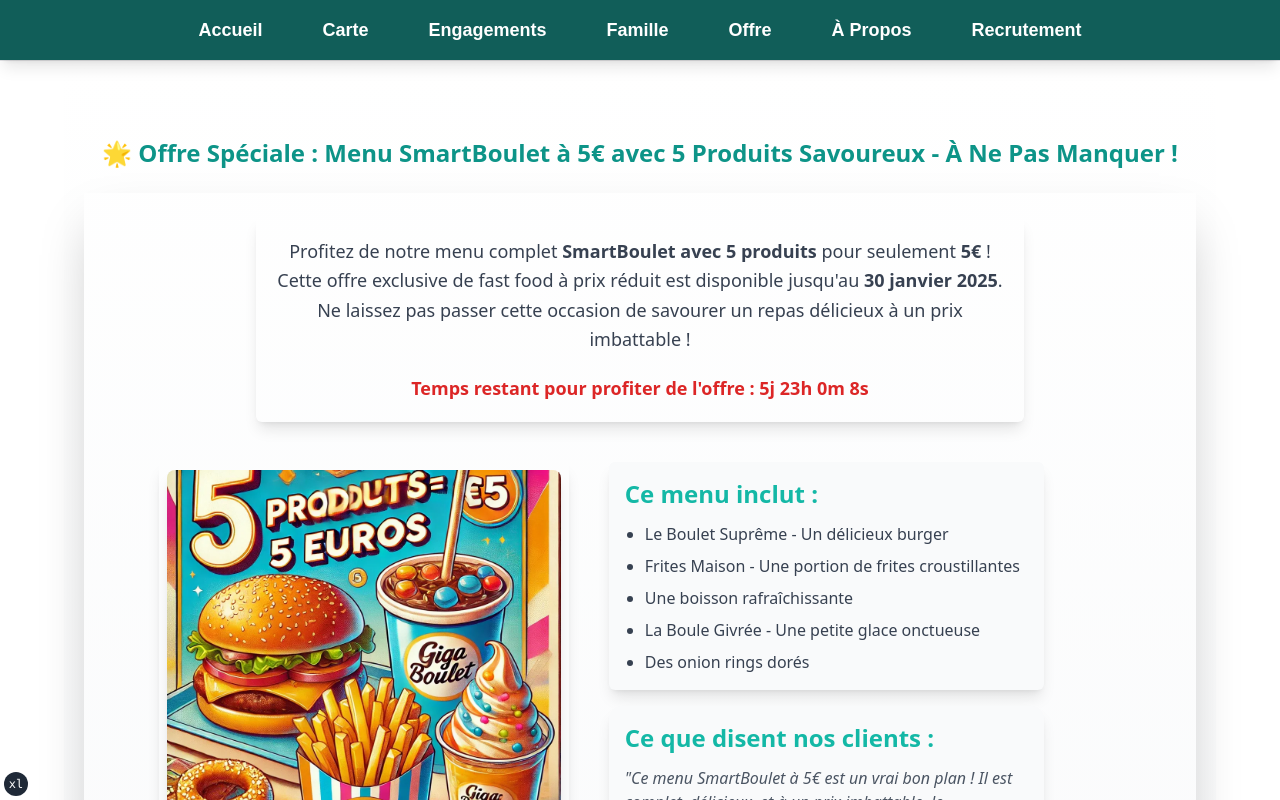
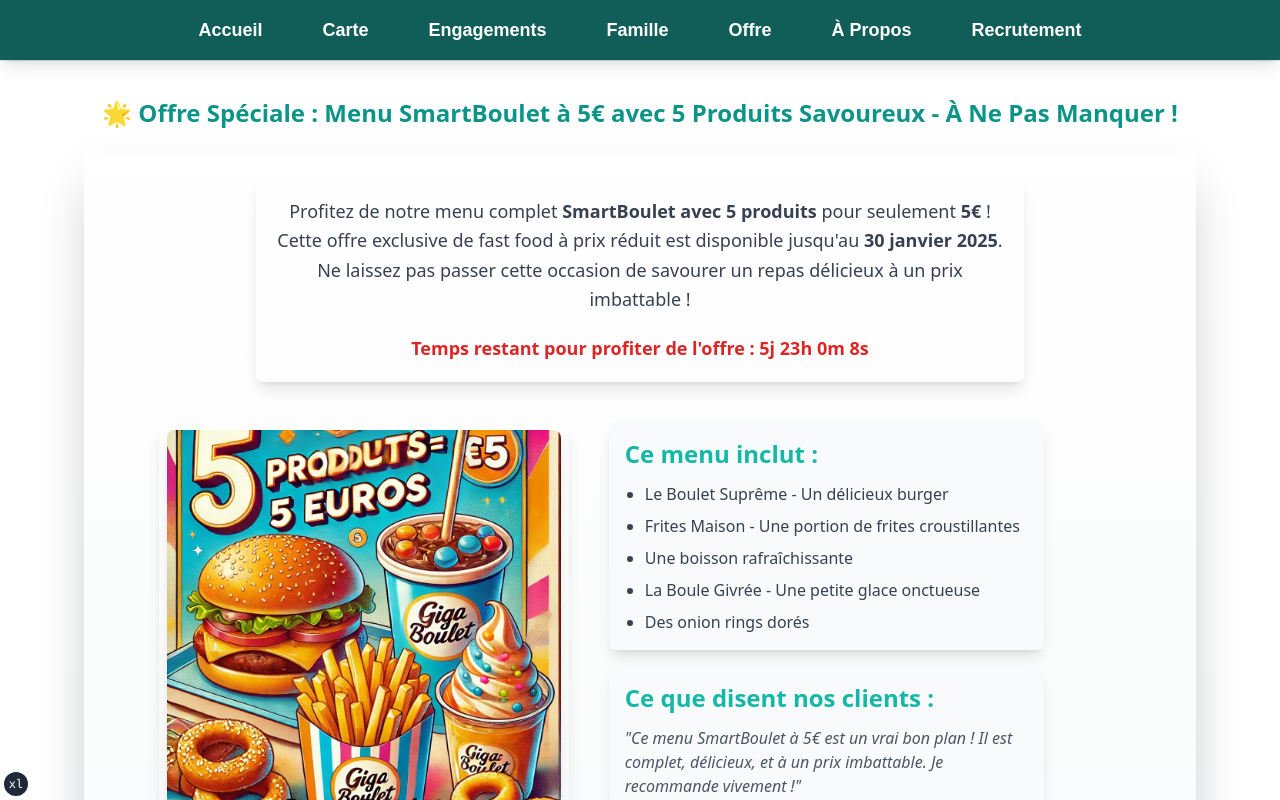
Before and after one commit to BaiAissame/giga-boulet, a Next.js app: page /Offre in a window 1280 px wide. Shown: the top 800 px of the page. Built offline with nearby package versions, Linux system fonts and the light colour scheme.

Commit message:
modifs seo

```diff
--- a/src/app/Offre/page.js
+++ b/src/app/Offre/page.js
@@ -56,7 +56,7 @@ export default function Page() {
         <div className="font-sans p-5 bg-gradient-to-b from-white to-gray-50 min-h-screen">
 
           {/* Titre */}
-          <h1 className="text-teal-600 mt-14 text-center text-2xl font-extrabold mb-6">
+          <h1 className="text-teal-600 mt-4 text-center text-2xl font-extrabold mb-6">
             🌟 Offre Spéciale : Menu SmartBoulet à 5€ avec 5 Produits Savoureux - À Ne Pas Manquer !
           </h1>
 
```
